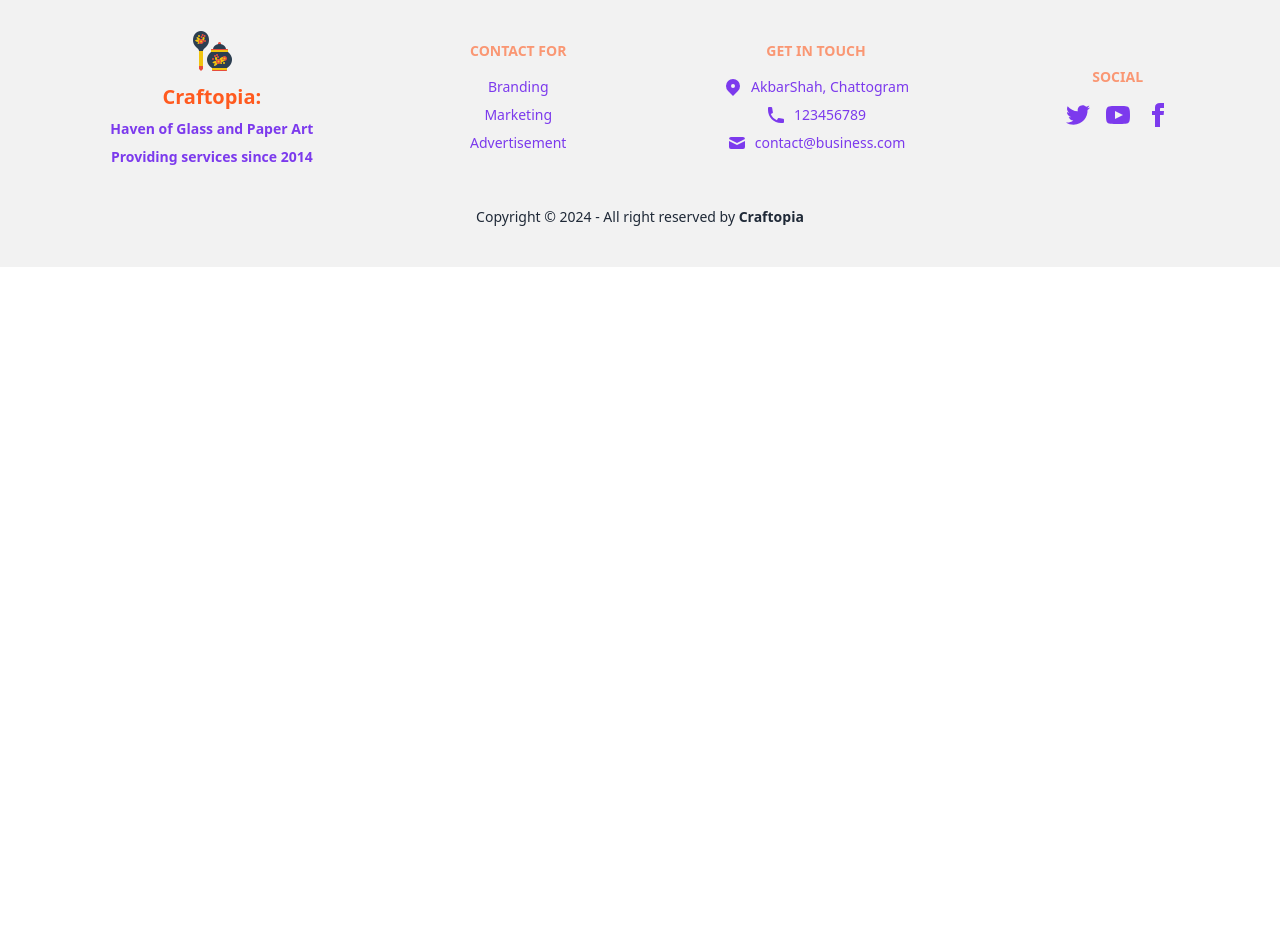
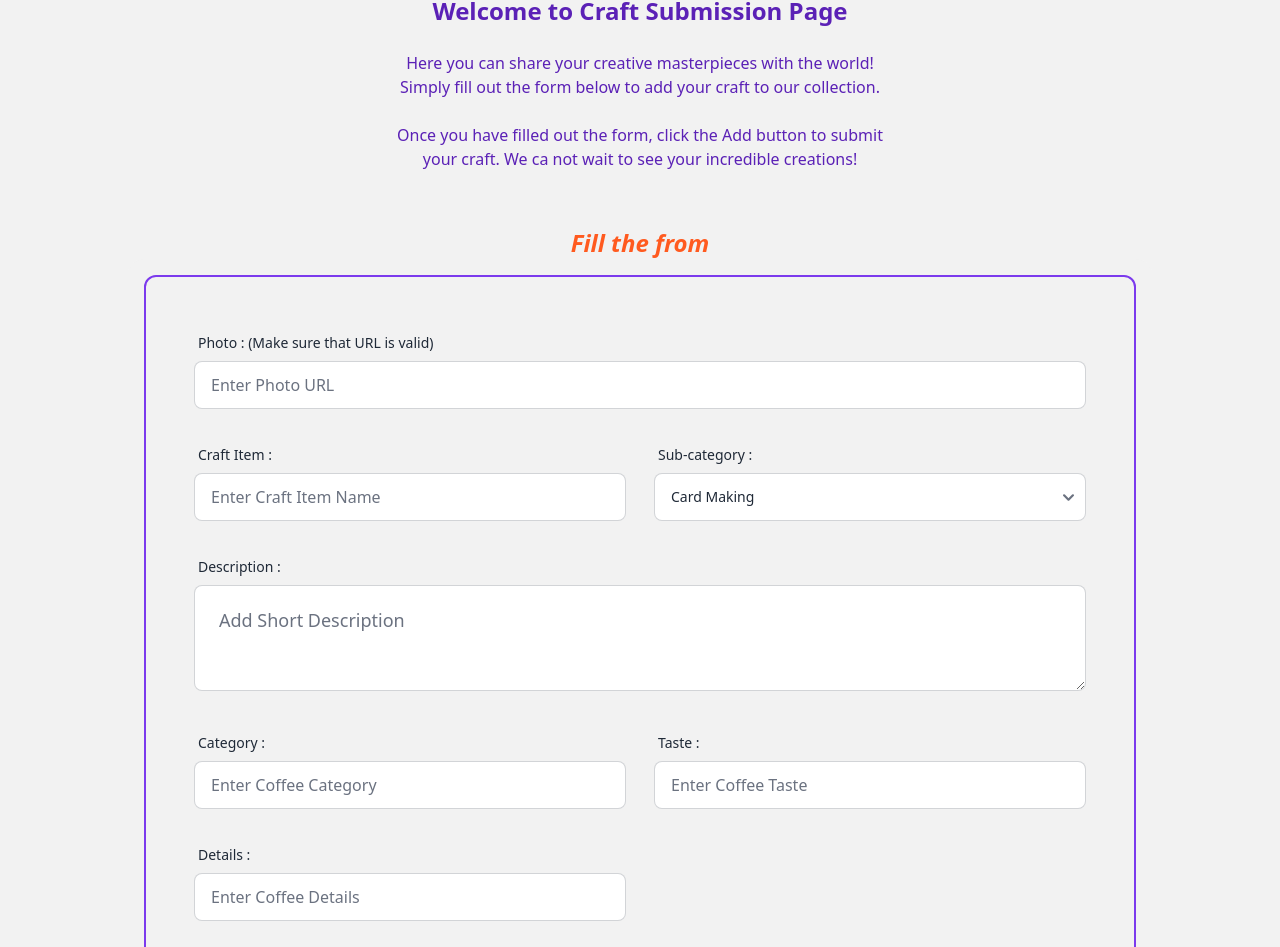
Before and after one commit to shahadathhs/craftopia-client, a React (Vite) app: page /addCraft in a window 1280 px wide. Shown: the part 217-1164 px from the top of the page. Before the commit the page ends 800 px from the top, so only its background shows below. Built offline with nearby package versions, Linux system fonts and the light colour scheme; no server answers; sample sign-in values are in the browser's storage.

Commit message:
add craft form onging

```diff
--- a/src/pages/AddCraft.jsx
+++ b/src/pages/AddCraft.jsx
@@ -1,7 +1,89 @@
+
+
 const AddCraft = () => {
   return (
-    <div>
-      <h2>This is Add Craft</h2>
+    <div className="py-4">
+      <div className="hero bg-base-200">
+        <div className="hero-content text-center">
+          <div className="max-w-lg text-violet-800">
+            <h1 className="text-2xl font-bold">Welcome to Craft Submission Page</h1>
+            <p className="py-6">
+              Here you can share your creative masterpieces with the world! Simply fill out the form below to add your craft to our collection.
+            </p>
+            <p className="py-6 pt-0">
+              Once you have filled out the form, click the Add button to submit your craft. We ca not wait to see your incredible creations!
+            </p>
+          </div>
+        </div>
+      </div>
+      <div className="py-4 bg-base-200">
+        <p className="text-center text-2xl font-bold italic text-orange-500">Fill the from</p>
+        <div className="space-y-3">
+        <div className="bg-base-200 space-y-3 p-4 rounded-2xl w-4/5 mx-auto">
+          <form
+          className="grid grid-cols-1 md:grid-cols-2 gap-7 md:p-12 border-2 rounded-xl border-violet-600"
+          >
+            {/* Photo URL */}
+            <div className="col-span-1 md:col-span-2">
+              <label className="label">
+                <span className="label-text">Photo : (Make sure that URL is valid) </span>
+              </label>
+              <input type="text" name="photo" placeholder="Enter Photo URL" className="input input-bordered w-full" required />
+            </div>
+            {/* Item Name */}
+            <div>
+              <label className="label">
+                <span className="label-text">Craft Item : </span>
+              </label>
+              <input type="text" name="itemName" placeholder="Enter Craft Item Name" className="input input-bordered w-full" required />
+            </div>
+            {/* SubCategory Name */}
+            <div>
+              <label className="label">
+                <span className="label-text">Sub-category : </span>
+              </label>
+              <select name="subCategory" className="select select-bordered w-full" required>
+                <option>Card Making</option>
+                <option>Scrapbooking</option>
+                <option>Paper Quilling & origami</option>
+                <option>Glass Painting</option>
+                <option>Glass Dying & Staining</option>
+                <option>Lampworking</option>
+              </select>
+            </div>
+            {/* Short Description */}
+            <div className="col-span-1 md:col-span-2">
+              <label className="label">
+                <span className="label-text">Description : </span>
+              </label>
+              <textarea name="description" placeholder="Add Short Description" className="textarea textarea-bordered textarea-lg w-full" required ></textarea>
+            </div>
+            <div>
+              <label className="label">
+                <span className="label-text">Category : </span>
+              </label>
+              <input type="text" name="category" placeholder="Enter Coffee Category" className="input input-bordered w-full" required />
+            </div>
+            <div>
+              <label className="label">
+                <span className="label-text">Taste : </span>
+              </label>
+              <input type="text" name="taste" placeholder="Enter Coffee Taste" className="input input-bordered w-full" required />
+            </div>
+            <div>
+              <label className="label">
+                <span className="label-text">Details : </span>
+              </label>
+              <input type="text" name="details" placeholder="Enter Coffee Details" className="input input-bordered w-full" required />
+            </div>
+            {/* Add button */}
+            <div className="col-span-1 md:col-span-2">
+              <input className="btn btn-outline text-violet-600  w-full" type="submit" value="Add Craft" />
+            </div>
+          </form>
+        </div>
+      </div>
+      </div>
     </div>
   );
 };
```
